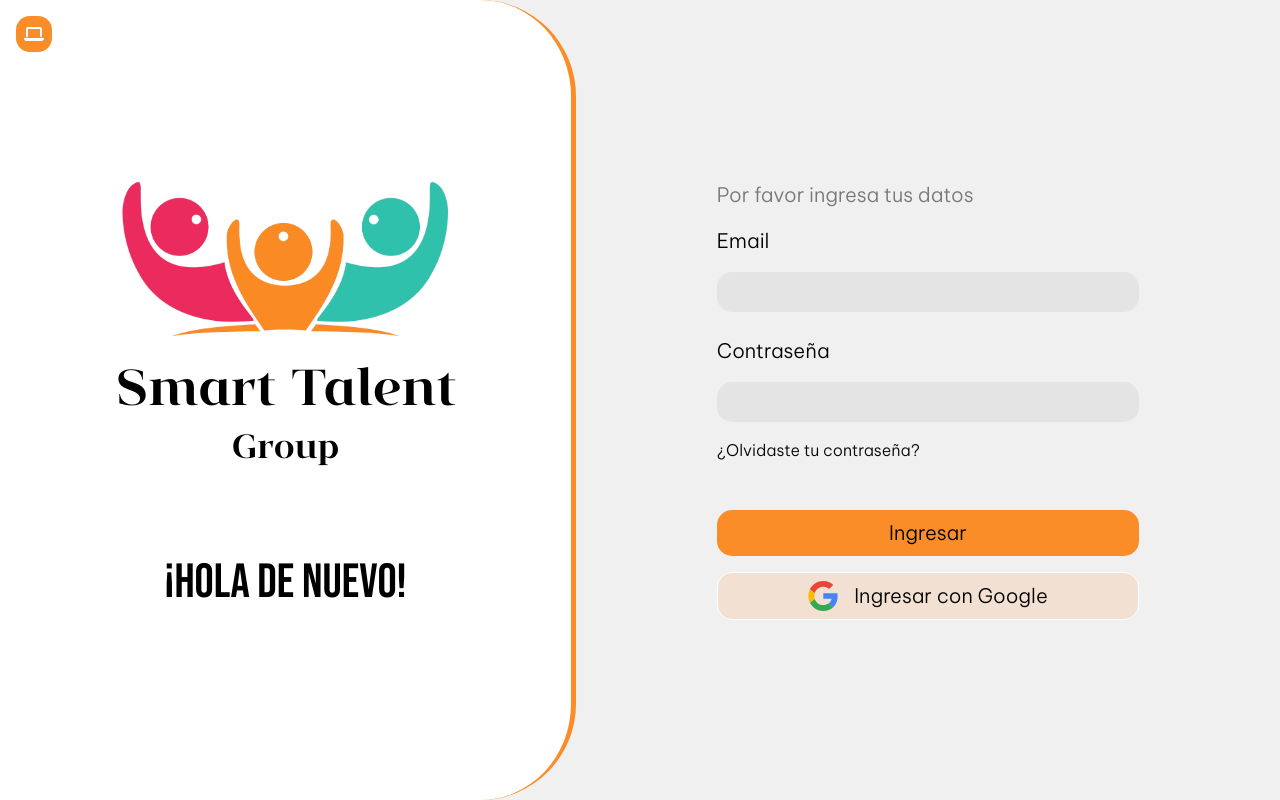
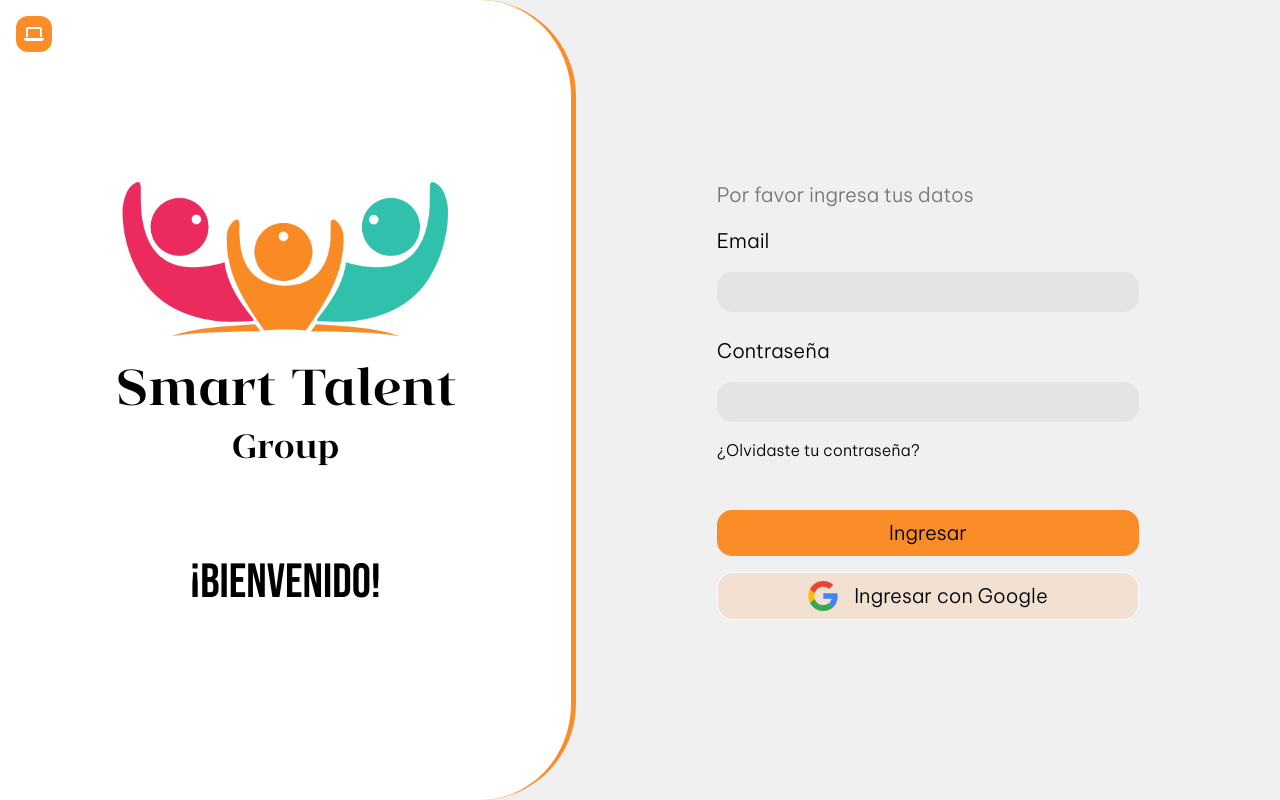
Before and after one commit to luisjavcr10/front-smart-talent, a React (Vite) app: page /login in a window 1280 px wide. Built offline with nearby package versions, Linux system fonts and the light colour scheme; no server answers.

Commit message:
style: update text, comments, and CSS formatting for clarity
Refactor the greeting text on the LoginPage, clean up comments in App.tsx, improve table text color in RequestsTable, and reorganize index.css for better readability and maintainability.

```diff
--- a/src/app/App.tsx
+++ b/src/app/App.tsx
@@ -5,15 +5,15 @@
 export default function App() {
   return (
     <div className="w-full bg-gray dark:bg-background text-foreground min-h-screen flex font-bevietnampro">
-      {/* Aquí puedes colocar elementos que quieres en todas las páginas: */}
-      {/*<header>Smart Talent Header</header>*/}
+      {/* Smart Talent Header */}
+
       <Sidebar />
       <main className='w-full'>
           <Outlet />
           <ThemeToggle position='right'/>
       </main>
 
-      {/*<footer>© 2023 Smart Talent</footer>*/}
+      {/* Smart Talent */}
     </div>
   )
 }
--- a/src/auth/pages/LoginPage.tsx
+++ b/src/auth/pages/LoginPage.tsx
@@ -8,7 +8,7 @@
         <GreetingSection
             href="/register"
             direction="r"
-            greeting="¡HOLA DE NUEVO!"
+            greeting="¡BIENVENIDO!"
             />
 
          <FormSection direction="r">
--- a/src/index.css
+++ b/src/index.css
@@ -1,38 +1,47 @@
+/* Fuentes externas */
 @import url("https://fonts.googleapis.com/css2?family=Be+Vietnam+Pro:ital,wght@0,100;0,200;0,300;0,400;0,500;0,600;0,700;0,800;0,900;1,100;1,200;1,300;1,400;1,500;1,600;1,700;1,800;1,900&family=Bebas+Neue&display=swap");
+
+/* Fuentes locales */
 @font-face {
   font-family: 'Vendura';
   src: url('/fonts/Vendura.otf') format('opentype');
   font-weight: 100 900;
   font-display: swap;
 }
+/* Importaciones de Tailwind */
 @import "tailwindcss";
 @import "tw-animate-css";
-@custom-variant dark (&:where(.dark, .dark *));
 
+/* Variables de tema personalizadas */
 @theme {
-  --color-black-0:#000000;
+/* Colores */
+--color-black-0: #000000;
 --color-black-1: #171717;
 --color-background: #202120;
-  --color-black-05:rgba(0, 0, 0, 0.05);
+--color-black-05: rgba(0, 0, 0, 0.05);
 --color-white: #FFFFFF;
 --color-gray: #F0F0F0;
-  --color-cream:rgb(252, 247, 242);
+--color-cream: rgb(252, 247, 242);
 --color-white-10: rgba(255, 255, 255, 0.1);
-  --color-white-20:#FFFFFF33;
-  --color-green:rgba(48, 192, 173, 1);
+--color-white-20: #FFFFFF33;
+--color-green: rgba(48, 192, 173, 1);
 --color-orange: #FA8D28;
-  --color-orange-15:rgba(250, 141, 40, 0.15);
-  --color-orange-20:rgba(250, 141, 40, 0.2);
+--color-orange-15: rgba(250, 141, 40, 0.15);
+--color-orange-20: rgba(250, 141, 40, 0.2);
 --color-orange-25: rgba(250, 141, 40, 0.25);
-  --color-orange-50:rgba(250, 141, 40, 0.5);
-  --color-shadow:rgba(0, 0, 0, .25);
-  --color-shadow-dark:rgba(255, 255, 255, .25);
+--color-orange-50: rgba(250, 141, 40, 0.5);
+--color-shadow: rgba(0, 0, 0, .25);
+--color-shadow-dark: rgba(255, 255, 255, .25);
+
+/* Sombras */
 --shadow-medium: 0px -4px 4px 0px rgba(0, 0, 0, 0.25);
 --shadow-full: 0px 4px 4px 0px rgba(0, 0, 0, 0.25);
 --shadow-sidebar: 4px 0px 4px 0px rgba(0, 0, 0, 0.25);
 
+/* Bordes */
 --radius-5xl: 6rem;
 
+/* Tipografías */
 --font-vendura: "Vendura", sans-serif;
 --font-bebasneue: "Bebas Neue", sans-serif;
 --font-bevietnampro: "Be Vietnam Pro", sans-serif;
@@ -40,118 +49,5 @@
 --font-weight-normal: 400;
 }
 
-@theme inline {
-  --radius-sm: calc(var(--radius) - 4px);
-  --radius-md: calc(var(--radius) - 2px);
-  --radius-lg: var(--radius);
-  --radius-xl: calc(var(--radius) + 4px);
-  --color-background: var(--background);
-  --color-foreground: var(--foreground);
-  --color-card: var(--card);
-  --color-card-foreground: var(--card-foreground);
-  --color-popover: var(--popover);
-  --color-popover-foreground: var(--popover-foreground);
-  --color-primary: var(--primary);
-  --color-primary-foreground: var(--primary-foreground);
-  --color-secondary: var(--secondary);
-  --color-secondary-foreground: var(--secondary-foreground);
-  --color-muted: var(--muted);
-  --color-muted-foreground: var(--muted-foreground);
-  --color-accent: var(--accent);
-  --color-accent-foreground: var(--accent-foreground);
-  --color-destructive: var(--destructive);
-  --color-border: var(--border);
-  --color-input: var(--input);
-  --color-ring: var(--ring);
-  --color-chart-1: var(--chart-1);
-  --color-chart-2: var(--chart-2);
-  --color-chart-3: var(--chart-3);
-  --color-chart-4: var(--chart-4);
-  --color-chart-5: var(--chart-5);
-  --color-sidebar: var(--sidebar);
-  --color-sidebar-foreground: var(--sidebar-foreground);
-  --color-sidebar-primary: var(--sidebar-primary);
-  --color-sidebar-primary-foreground: var(--sidebar-primary-foreground);
-  --color-sidebar-accent: var(--sidebar-accent);
-  --color-sidebar-accent-foreground: var(--sidebar-accent-foreground);
-  --color-sidebar-border: var(--sidebar-border);
-  --color-sidebar-ring: var(--sidebar-ring);
-}
-
-:root {
-  --radius: 0.625rem;
-  --background: oklch(1 0 0);
-  --foreground: oklch(0.145 0 0);
-  --card: oklch(1 0 0);
-  --card-foreground: oklch(0.145 0 0);
-  --popover: oklch(1 0 0);
-  --popover-foreground: oklch(0.145 0 0);
-  --primary: oklch(0.205 0 0);
-  --primary-foreground: oklch(0.985 0 0);
-  --secondary: oklch(0.97 0 0);
-  --secondary-foreground: oklch(0.205 0 0);
-  --muted: oklch(0.97 0 0);
-  --muted-foreground: oklch(0.556 0 0);
-  --accent: oklch(0.97 0 0);
-  --accent-foreground: oklch(0.205 0 0);
-  --destructive: oklch(0.577 0.245 27.325);
-  --border: oklch(0.922 0 0);
-  --input: oklch(0.922 0 0);
-  --ring: oklch(0.708 0 0);
-  --chart-1: oklch(0.646 0.222 41.116);
-  --chart-2: oklch(0.6 0.118 184.704);
-  --chart-3: oklch(0.398 0.07 227.392);
-  --chart-4: oklch(0.828 0.189 84.429);
-  --chart-5: oklch(0.769 0.188 70.08);
-  --sidebar: oklch(0.985 0 0);
-  --sidebar-foreground: oklch(0.145 0 0);
-  --sidebar-primary: oklch(0.205 0 0);
-  --sidebar-primary-foreground: oklch(0.985 0 0);
-  --sidebar-accent: oklch(0.97 0 0);
-  --sidebar-accent-foreground: oklch(0.205 0 0);
-  --sidebar-border: oklch(0.922 0 0);
-  --sidebar-ring: oklch(0.708 0 0);
-}
-
-.dark {
-  --background: oklch(0.145 0 0);
-  --foreground: oklch(0.985 0 0);
-  --card: oklch(0.205 0 0);
-  --card-foreground: oklch(0.985 0 0);
-  --popover: oklch(0.205 0 0);
-  --popover-foreground: oklch(0.985 0 0);
-  --primary: oklch(0.922 0 0);
-  --primary-foreground: oklch(0.205 0 0);
-  --secondary: oklch(0.269 0 0);
-  --secondary-foreground: oklch(0.985 0 0);
-  --muted: oklch(0.269 0 0);
-  --muted-foreground: oklch(0.708 0 0);
-  --accent: oklch(0.269 0 0);
-  --accent-foreground: oklch(0.985 0 0);
-  --destructive: oklch(0.704 0.191 22.216);
-  --border: oklch(1 0 0 / 10%);
-  --input: oklch(1 0 0 / 15%);
-  --ring: oklch(0.556 0 0);
-  --chart-1: oklch(0.488 0.243 264.376);
-  --chart-2: oklch(0.696 0.17 162.48);
-  --chart-3: oklch(0.769 0.188 70.08);
-  --chart-4: oklch(0.627 0.265 303.9);
-  --chart-5: oklch(0.645 0.246 16.439);
-  --sidebar: oklch(0.205 0 0);
-  --sidebar-foreground: oklch(0.985 0 0);
-  --sidebar-primary: oklch(0.488 0.243 264.376);
-  --sidebar-primary-foreground: oklch(0.985 0 0);
-  --sidebar-accent: oklch(0.269 0 0);
-  --sidebar-accent-foreground: oklch(0.985 0 0);
-  --sidebar-border: oklch(1 0 0 / 10%);
-  --sidebar-ring: oklch(0.556 0 0);
-}
-
-@layer base {
-  * {
-    @apply border-border outline-ring/50;
-  }
-  body {
-    @apply bg-background text-foreground;
-  }
-}
+/* Variantes personalizadas */
+@custom-variant dark (&:where(.dark, .dark *));
--- a/src/requests/components/RequestsTable.tsx
+++ b/src/requests/components/RequestsTable.tsx
@@ -48,13 +48,13 @@
                 <th className="text-start p-2 border border-black-05 dark:border-shadow-dark">Acciones</th>
             </tr>
             </thead>
-            <tbody>
+            <tbody className="text-black dark:text-white">
             {requests.map((request, index) => (
                 <tr key={index} className="hover:bg-black-05 dark:bg-white-10">
-                <td className="p-2  border border-black-05 dark:border-shadow-dark ">{index + 1}</td>
-                <td className="p-2  border border-black-05 dark:border-shadow-dark ">{request.dni}</td>
-                <td className="p-2  border border-black-05 dark:border-shadow-dark ">{request.fullname}</td>
-                <td className="p-2  border border-black-05 dark:border-shadow-dark ">
+                <td className="p-2 border border-black-05 dark:border-shadow-dark ">{index + 1}</td>
+                <td className="p-2 border border-black-05 dark:border-shadow-dark ">{request.dni}</td>
+                <td className="p-2 border border-black-05 dark:border-shadow-dark ">{request.fullname}</td>
+                <td className="p-2 border border-black-05 dark:border-shadow-dark ">
                     <span className={`status-${request.state.toLowerCase()}`}>
                     {request.state}
                     </span>
```
Lines whose indentation alone changed are shown as unchanged.
